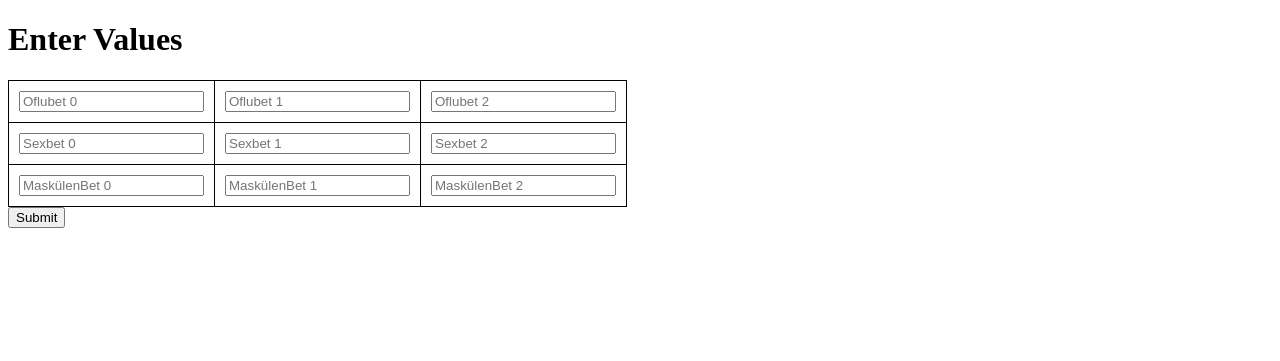
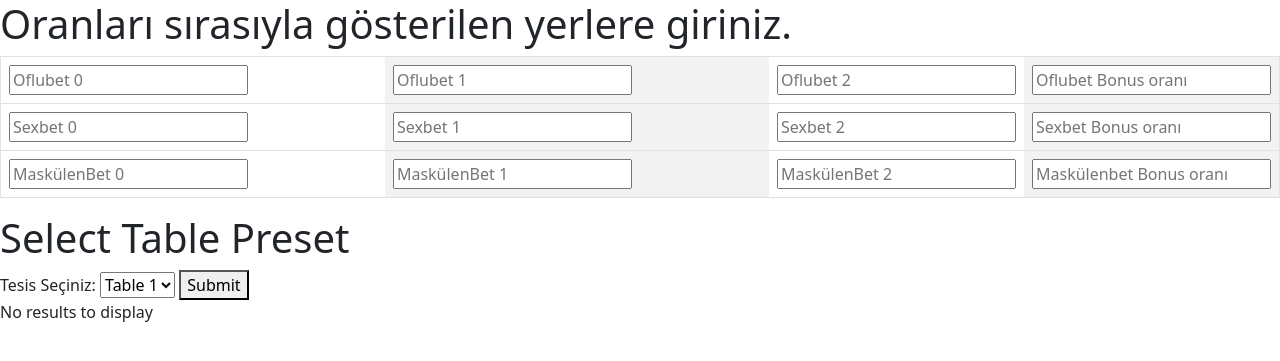
Before and after one commit to mrkeles61/oflubet-calculator, a Flask app: page / in a window 1280 px wide. Shown: the top 361 px of the page. Run offline with Flask 3, Linux system fonts and the light colour scheme.

Commit message:
i have added the bonus rate input and ability to select the preset of the table, also made the calculation functions work properly

```diff
--- a/app.py
+++ b/app.py
@@ -1,30 +1,59 @@
 from flask import Flask, render_template, request
 
 app = Flask(__name__)
-result_table=None
+result_table = []
+inputs = {}
+preset_num = None
+bonus_rates = {}
+tabletype = '1'  # Initialize with a default value
+
 @app.route("/", methods=["GET", "POST"])
 def index():
     global result_table
+    global inputs
+    global preset_num
+    global bonus_rates
+    global tabletype
+
     if request.method == "POST":
+
+
+        # Retrieve bonus rates from form
+        oflu_bonus_orani = float(request.form.get('oflubonus', 0))
+        sexbet_bonus_orani = float(request.form.get('sexbonus', 0))
+        maskülenbet_bonus_orani = float(request.form.get('chadbonus', 0))
+
         inputs = {}
         # List of input names
-        input_names = ['oflu0', 'oflu1', 'oflu2', 'sex0', 'sex1', 'sex2', 'chad0', 'chad1', 'chad2']
+        input_names = [
+            'oflu0', 'oflu1', 'oflu2', 'sex0', 'sex1', 'sex2', 'chad0',
+            'chad1', 'chad2'
+        ]
         for name in input_names:
             input_value = request.form.get(name)
             if input_value:
                 inputs[name] = float(input_value)
 
-        # Prepare the result table with the calculation 4000 / input value
+        # Retrieve table type from form
+        tabletype = request.form.get('table_type', '1')  # Default to table 1 if no type is provided
+
+        # Prepare the result table with the calculation
         result_table = [
-            [4000 / inputs.get('oflu0', 1), 4000 / inputs.get('sex0', 1), 4000 / inputs.get('chad0', 1)],
-            [4000 / inputs.get('oflu1', 1), 4000 / inputs.get('sex1', 1), 4000 / inputs.get('chad1', 1)],
-            [4000 / inputs.get('oflu2', 1), 4000 / inputs.get('sex2', 1), 4000 / inputs.get('chad2', 1)],
+            [round((100) / (inputs.get('oflu0', 1) * (100 + oflu_bonus_orani)), 4),
+             round((100) / (inputs.get('sex0', 1) * (100 + sexbet_bonus_orani)), 4),
+             round((100) / (inputs.get('chad0', 1) * (100 + maskülenbet_bonus_orani)), 4)],
+            [round((100) / (inputs.get('oflu1', 1) * (100 + oflu_bonus_orani)), 4),
+             round((100) / (inputs.get('sex1', 1) * (100 + sexbet_bonus_orani)), 4),
+             round((100) / (inputs.get('chad1', 1) * (100 + maskülenbet_bonus_orani)), 4)],
+            [round((100) / (inputs.get('oflu2', 1) * (100 + oflu_bonus_orani)), 4),
+             round((100) / (inputs.get('sex2', 1) * (100 + sexbet_bonus_orani)), 4),
+             round((100) / (inputs.get('chad2', 1) * (100 + maskülenbet_bonus_orani)), 4)]
         ]
-        for row in range(len(result_table)):
-            for col in range(len(result_table[row])):
-                result_table[row][col] = "{:.2f}".format(result_table[row][col])
-    # Always render the template with the result_table, even if it's None
-    return render_template('home.html', result_table=result_table)
+
+    # Always render the template with default values if necessary
+    return render_template('home.html', tabletype=tabletype, result_table=result_table,
+                           preset_num=preset_num, bonus_rates=bonus_rates, inputs=inputs)
+
 
 if __name__ == '__main__':
     app.run(host='0.0.0.0', debug=True)
--- a/templates/home.html
+++ b/templates/home.html
@@ -5,62 +5,61 @@
     <style>
         table, th, td {
             border: 1px solid black;
-            border-collapse: collapse;
             padding: 10px;
+            width: 50%;
         }
     </style>
+    <link href="https://cdn.jsdelivr.net/npm/bootstrap@5.3.3/dist/css/bootstrap.min.css" rel="stylesheet" integrity="sha384-QWTKZyjpPEjISv5WaRU9OFeRpok6YctnYmDr5pNlyT2bRjXh0JMhjY6hW+ALEwIH" crossorigin="anonymous">
 </head>
 <body>
-    <h1>Enter Values</h1>
+    {% from "table_presets.html" import table_var_1, table_var_2, table_var_3 %}
+
+    <h1>Oranları sırasıyla gösterilen yerlere giriniz.</h1>
     <form method="post" action="/">
-        <table>
+        <table class="table table-striped-columns">
             <tr>
-                <td><input type="number" step="any" name="oflu0" placeholder="Oflubet 0" value="{{ request.form.get('oflu0', '') }}"></td>
-                <td><input type="number" step="any" name="oflu1" placeholder="Oflubet 1" value="{{ request.form.get('oflu1', '') }}"></td>
-                <td><input type="number" step="any" name="oflu2" placeholder="Oflubet 2" value="{{ request.form.get('oflu2', '') }}"></td>
+                <td><input type="number" step="any" name="oflu0" placeholder="Oflubet 0" value="{{ inputs.get('oflu0', '') }}"></td>
+                <td><input type="number" step="any" name="oflu1" placeholder="Oflubet 1" value="{{ inputs.get('oflu1', '') }}"></td>
+                <td><input type="number" step="any" name="oflu2" placeholder="Oflubet 2" value="{{ inputs.get('oflu2', '') }}"></td>
+                <td><input type="number" step="any" name="oflubonus" placeholder="Oflubet Bonus oranı" value="{{ bonus_rates.get('oflu', '') }}"></td>
             </tr>
             <tr>
-                <td><input type="number" step="any" name="sex0" placeholder="Sexbet 0" value="{{ request.form.get('sex0', '') }}"></td>
-                <td><input type="number" step="any" name="sex1" placeholder="Sexbet 1" value="{{ request.form.get('sex1', '') }}"></td>
-                <td><input type="number" step="any" name="sex2" placeholder="Sexbet 2" value="{{ request.form.get('sex2', '') }}"></td>
+                <td><input type="number" step="any" name="sex0" placeholder="Sexbet 0" value="{{ inputs.get('sex0', '') }}"></td>
+                <td><input type="number" step="any" name="sex1" placeholder="Sexbet 1" value="{{ inputs.get('sex1', '') }}"></td>
+                <td><input type="number" step="any" name="sex2" placeholder="Sexbet 2" value="{{ inputs.get('sex2', '') }}"></td>
+                <td><input type="number" step="any" name="sexbonus" placeholder="Sexbet Bonus oranı" value="{{ bonus_rates.get('sex', '') }}"></td>
             </tr>
             <tr>
-                <td><input type="number" step="any" name="chad0" placeholder="MaskülenBet 0" value="{{ request.form.get('chad0', '') }}"></td>
-                <td><input type="number" step="any" name="chad1" placeholder="MaskülenBet 1" value="{{ request.form.get('chad1', '') }}"></td>
-                <td><input type="number" step="any" name="chad2" placeholder="MaskülenBet 2" value="{{ request.form.get('chad2', '') }}"></td>
+                <td><input type="number" step="any" name="chad0" placeholder="MaskülenBet 0" value="{{ inputs.get('chad0', '') }}"></td>
+                <td><input type="number" step="any" name="chad1" placeholder="MaskülenBet 1" value="{{ inputs.get('chad1', '') }}"></td>
+                <td><input type="number" step="any" name="chad2" placeholder="MaskülenBet 2" value="{{ inputs.get('chad2', '') }}"></td>
+                <td><input type="number" step="any" name="chadbonus" placeholder="Maskülenbet Bonus oranı" value="{{ bonus_rates.get('chad', '') }}"></td>
             </tr>
         </table>
-        <input type="submit" value="Submit">
+
+        <h1>Select Table Preset</h1>
+        <label for="table_type">Tesis Seçiniz:</label>
+        <select id="table_type" name="table_type">
+            <option value="1" {% if tabletype == '1' %}selected{% endif %}>Table 1</option>
+            <option value="2" {% if tabletype == '2' %}selected{% endif %}>Table 2</option>
+            <option value="3" {% if tabletype == '3' %}selected{% endif %}>Table 3</option>
+        </select>
+
+        <button type="submit">Submit</button>
     </form>
 
     {% if result_table %}
-    <h2>Calculation Result</h2>
-    <table>
-        <tr>
-            <th></th>
-            <th>Oflubet</th>
-            <th>Sexbet</th>
-            <th>MaskülenBet</th>
-        </tr>
-        <tr>
-            <th>Mert</th>
-            <td>{{ result_table[0][0] }}</td>
-            <td>{{ result_table[0][1] }}</td>
-            <td>{{ result_table[0][2] }}</td>
-        </tr>
-        <tr>
-            <th>Keleş</th>
-            <td>{{ result_table[1][0] }}</td>
-            <td>{{ result_table[1][1] }}</td>
-            <td>{{ result_table[1][2] }}</td>
-        </tr>
-        <tr>
-            <th>Ronaldo</th>
-            <td>{{ result_table[2][0] }}</td>
-            <td>{{ result_table[2][1] }}</td>
-            <td>{{ result_table[2][2] }}</td>
-        </tr>
-    </table>
+        {% if tabletype == '1' %}
+            {{ table_var_1(result_table) }}
+        {% elif tabletype == '2' %}
+            {{ table_var_2(result_table) }}
+        {% elif tabletype == '3' %}
+            {{ table_var_3(result_table) }}
+        {% else %}
+            <p>No table to display</p>
+        {% endif %}
+    {% else %}
+        <p>No results to display</p>
     {% endif %}
 </body>
 </html>
--- /dev/null
+++ b/templates/table_presets.html
@@ -0,0 +1,89 @@
+{% macro table_var_1(result_table) %}
+<h2>Tablo Hali 1</h2>
+<table>
+    <tr>
+        <th></th>
+        <th>Oflubet</th>
+        <th>Sexbet</th>
+        <th>MaskülenBet</th>
+    </tr>
+    <tr>
+        <th>Mert</th>
+        <td>{{  result_table[1][0] }} (1)</td>
+        <td>{{  result_table[0][1] }} (0)</td>
+        <td>{{  result_table[2][2] }} (2)</td>
+    </tr>
+    <tr>
+        <th>Keleş</th>
+        <td>{{  result_table[2][0] }} (2)</td>
+        <td>{{  result_table[1][1] }} (1)</td>
+        <td>{{  result_table[0][2] }} (0)</td>
+    </tr>
+    <tr>
+        <th>Ronaldo</th>
+        <td>{{  result_table[0][0] }} (0)</td>
+        <td>{{  result_table[2][1] }} (2)</td>
+        <td>{{  result_table[1][2] }} (1)</td>
+    </tr>
+</table>
+{% endmacro %}
+
+{% macro table_var_2(result_table) %}
+<h2>Tablo Hali 2</h2>
+<table>
+    <tr>
+        <th></th>
+        <th>Oflubet</th>
+        <th>Sexbet</th>
+        <th>MaskülenBet</th>
+    </tr>
+    <tr>
+        <th>Mert</th>
+        <td>{{ 4000 * result_table[2][0] }} (2)</td>
+        <td>{{ 4000 * result_table[0][1] }} (0)</td>
+        <td>{{ 4000 * result_table[1][2] }} (1)</td>
+    </tr>
+    <tr>
+        <th>Keleş</th>
+        <td>{{ 3900 * result_table[1][0] }} (1)</td>
+        <td>{{ 3900 * result_table[2][1] }} (2)</td>
+        <td>{{ 3900 * result_table[0][2] }} (0)</td>
+    </tr>
+    <tr>
+        <th>Ronaldo</th>
+        <td>{{ 3800 * result_table[0][0] }} (0)</td>
+        <td>{{ 3800 * result_table[1][1] }} (1)</td>
+        <td>{{ 3800 * result_table[2][2] }} (2)</td>
+    </tr>
+</table>
+{% endmacro %}
+
+{% macro table_var_3(result_table) %}
+<h2>Tablo Hali 3</h2>
+<table>
+    <tr>
+        <th></th>
+        <th>Oflubet</th>
+        <th>Sexbet</th>
+        <th>MaskülenBet</th>
+    </tr>
+    <tr>
+        <th>Mert</th>
+        <td>{{ 4000 * result_table[0][0] }} (0)</td>
+        <td>{{ 4000 * result_table[1][1] }} (1)</td>
+        <td>{{ 4000 * result_table[2][2] }} (2)</td>
+    </tr>
+    <tr>
+        <th>Keleş</th>
+        <td>{{ 3900 * result_table[1][0] }} (1)</td>
+        <td>{{ 3900 * result_table[2][1] }} (2)</td>
+        <td>{{ 3900 * result_table[0][2] }} (0)</td>
+    </tr>
+    <tr>
+        <th>Ronaldo</th>
+        <td>{{ 3800 * result_table[2][0] }} (2)</td>
+        <td>{{ 3800 * result_table[0][1] }} (0)</td>
+        <td>{{ 3800 * result_table[1][2] }} (1)</td>
+    </tr>
+</table>
+{% endmacro %}
```
